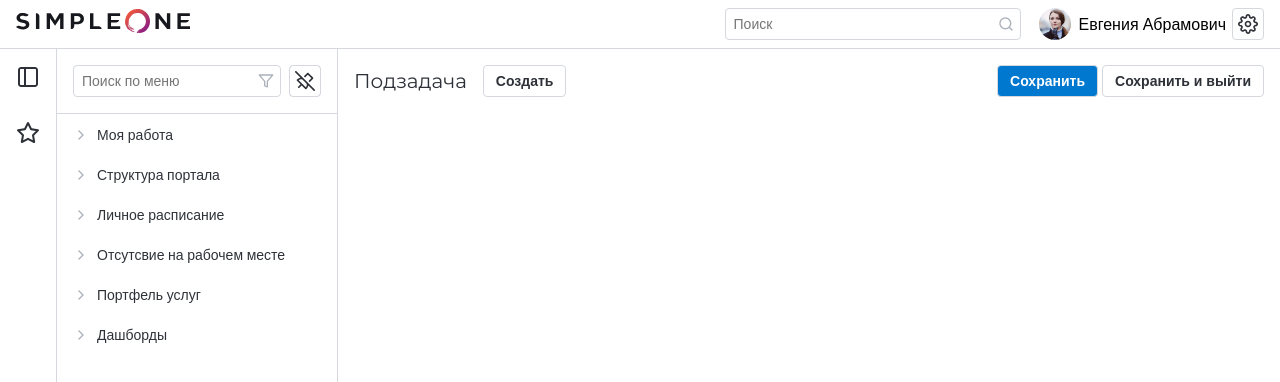
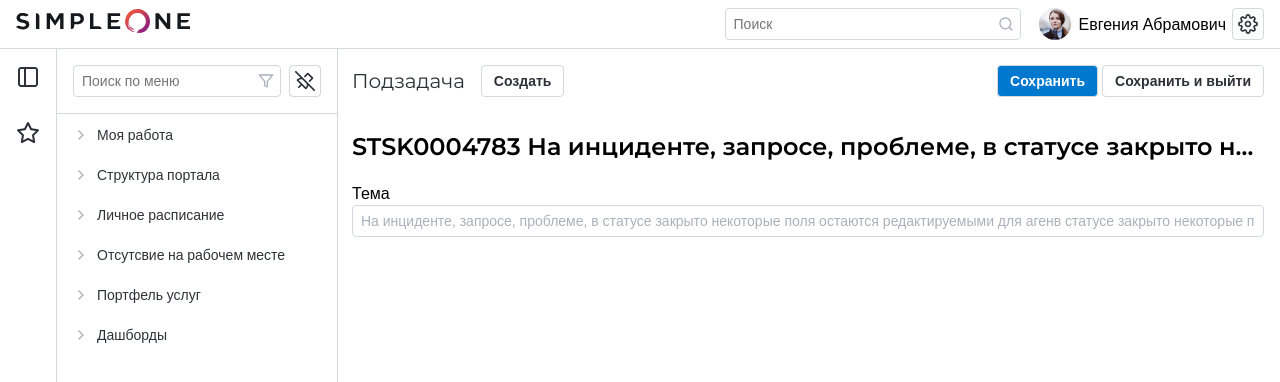
Before and after one commit to eabramovich/task-manager, a React (Vite) app: page / in a window 1280 px wide. Shown: the top 382 px of the page. Built offline with nearby package versions, Linux system fonts and the light colour scheme.

Commit message:
Update TaskForm

```diff
--- a/src/App.jsx
+++ b/src/App.jsx
@@ -3,6 +3,7 @@ import Header from "./components/Header/Header"
 import Main from "./components/Main/Main"
 import LeftSidebar from "./components/LeftSidebar/LeftSidebar"
 import TaskForm from "./components/TaskForm/TaskForm"
+import { task } from "./utils/constants"
 import "./App.scss"
 
 function App() {
@@ -12,7 +13,7 @@ function App() {
       <Header />
       <Main>
         <LeftSidebar />
-        <TaskForm />
+        <TaskForm task={task}/>
       </Main>
 
     </>
--- a/src/App.scss
+++ b/src/App.scss
@@ -4,6 +4,5 @@
   max-width: 1920px;
   min-width: 320px;
   min-height: 100vh;
-  width: 100%;
   margin: 0 auto;
 }
--- a/src/components/LeftSidebar/LeftSidebar.scss
+++ b/src/components/LeftSidebar/LeftSidebar.scss
@@ -1,5 +1,6 @@
 .left-sidebar {
   display: flex;
+  width: 336px;
 
   .left-sidebar__control {
     display: flex;
--- a/src/components/TaskForm/TaskForm.jsx
+++ b/src/components/TaskForm/TaskForm.jsx
@@ -1,8 +1,9 @@
 import React from "react";
 import Button from "../UI/Button/Button";
+import FormInput from "../UI/FormInput/FormInput";
 import "./TaskForm.scss";
 
-const TaskForm = () => {
+const TaskForm = ({ task }) => {
   return (
     <div className="task-form">
       <div className="task-form__container">
@@ -16,6 +17,14 @@ const TaskForm = () => {
             <Button>Сохранить и выйти</Button>
           </div>
         </div>
+        <div className="task-form__content">
+          <h1 className="task-form__title">{task.id} {task.title}</h1>
+          <div className="task-form__fields-container">
+            <div className="task-form__field-wrapper">
+              <FormInput label="Тема" required={true} value={task.title} />
+            </div>
+          </div>
+        </div>
       </div>
     </div>
   )
--- a/src/components/TaskForm/TaskForm.scss
+++ b/src/components/TaskForm/TaskForm.scss
@@ -1,5 +1,6 @@
 .task-form {
-  width: 100%;
+  flex-grow: 1;
+  max-width: calc(100% - 336px);
 
   .task-form__container {
     padding: 0 16px;
@@ -29,6 +30,17 @@
         gap: 4px;
       }
     }
+
+    .task-form__content {
+      .task-form__title {
+        font-family: var(--heading-font);
+        font-weight: bold;
+        font-size: 24px;
+        white-space: nowrap;
+        overflow: hidden;
+        text-overflow: ellipsis;
+      }
+    }
   }
 
 }
--- a/src/components/UI/Button/Button.scss
+++ b/src/components/UI/Button/Button.scss
@@ -2,7 +2,7 @@
   padding: 6px 12px;
   font-size: 14px;
   color: var(--text-color);
-  font-weight: bold;
+  font-weight: 600;
   background-color: white;
   border: 1px solid var(--border-color);
   border-radius: 4px;
--- a/src/index.css
+++ b/src/index.css
@@ -1,5 +1,7 @@
 @import "@fontsource/open-sans";
+@import '@fontsource/open-sans/600.css';
 @import "@fontsource/montserrat";
+@import "@fontsource/montserrat/600.css";
 
 :root {
 
--- a/src/utils/constants.js
+++ b/src/utils/constants.js
@@ -38,3 +38,8 @@ export const menuData = [
     ],
   },
 ];
+
+export const task = {
+  id: "STSK0004783",
+  title: "На инциденте, запросе, проблеме, в статусе закрыто некоторые поля остаются редактируемыми для агенв статусе закрыто некоторые поля остаются редактируемыми для аген "
+}
```
